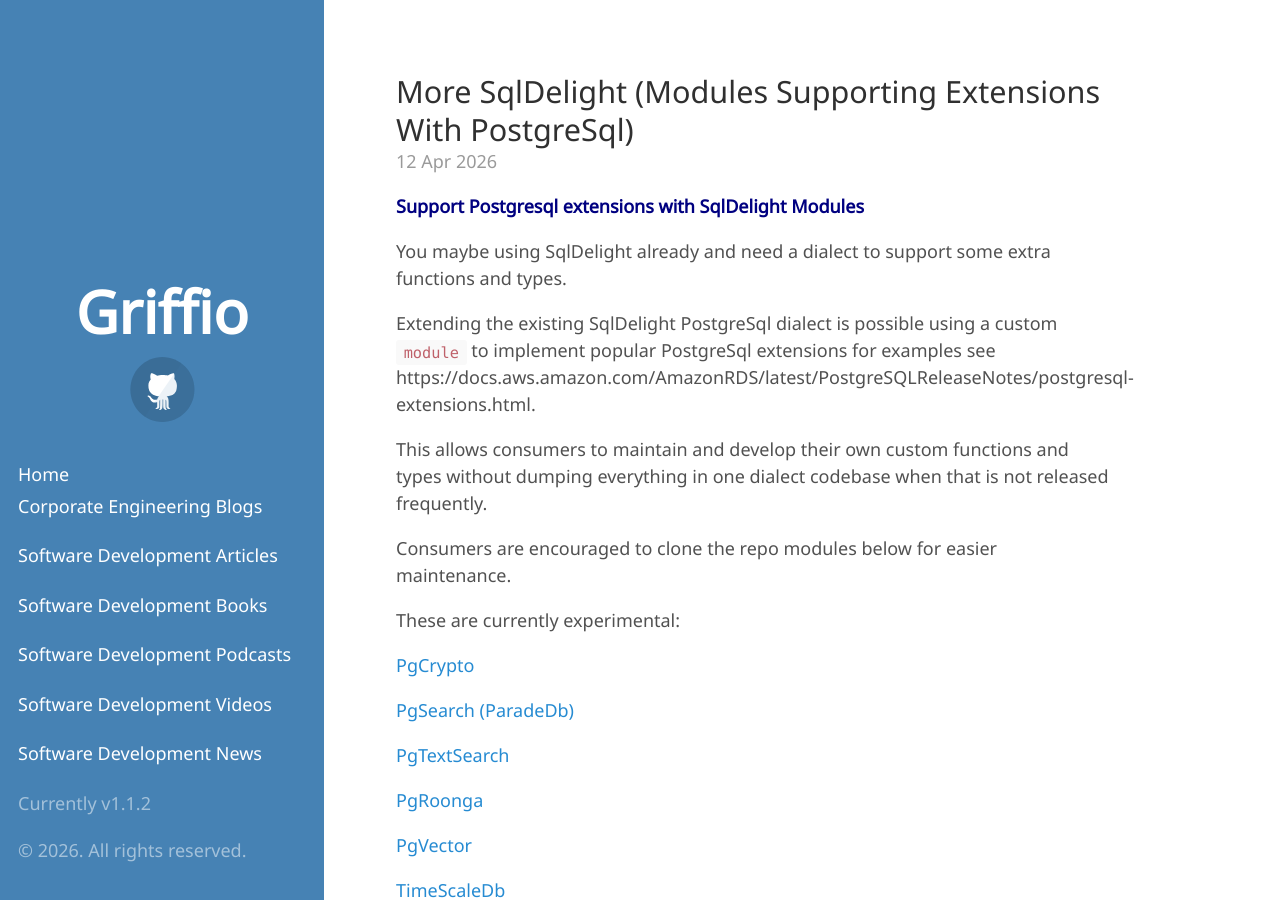
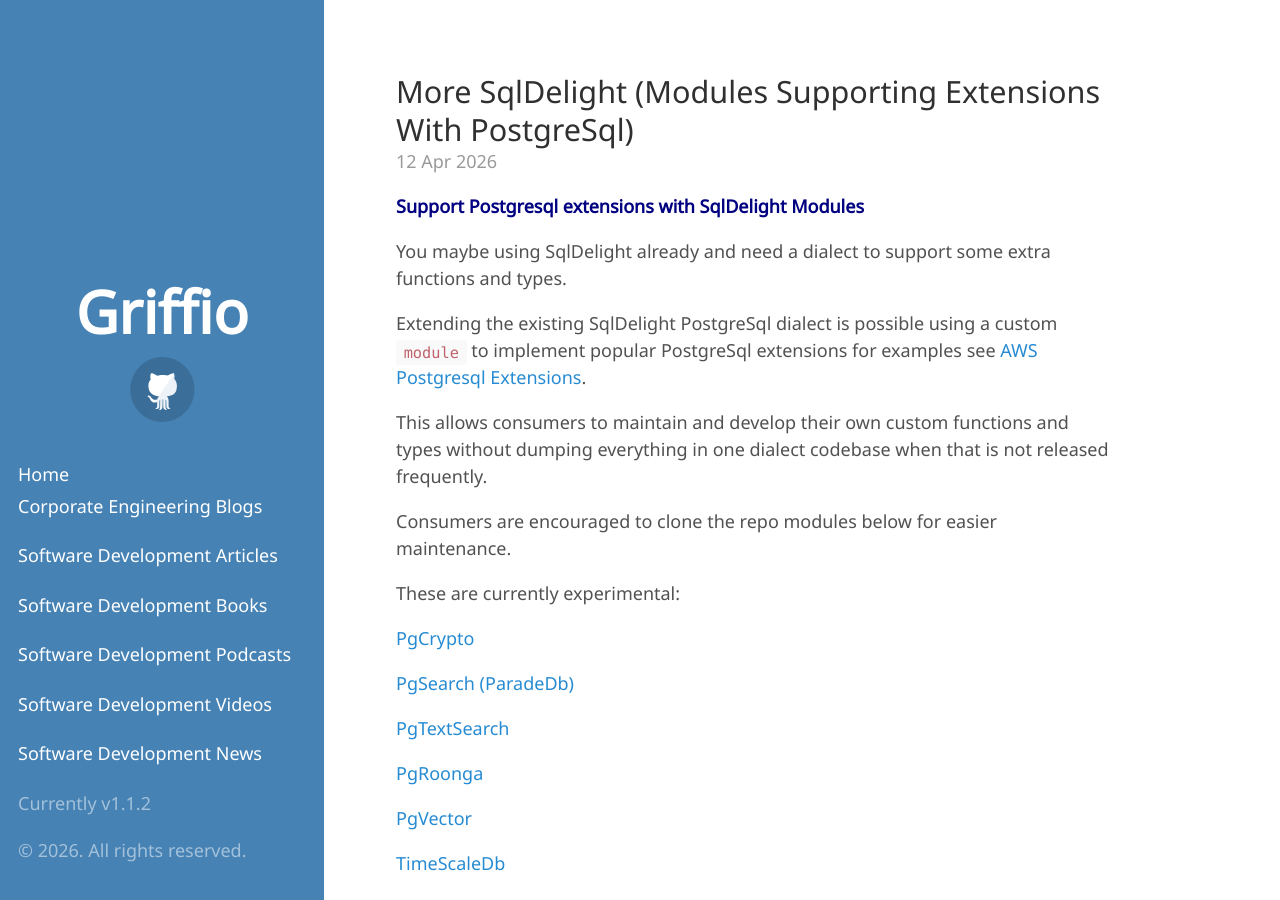
Before and after one commit to griffio/griffio.github.io, a Jekyll site: the page built from _posts/2026-04-12-More-SqlDelight-Modules-Supporting-Extensions-With-PostgreSql.md, in a window 1280 px wide and 900 px high. Built offline with Jekyll 4.4.1, drawn with Linux system fonts in a browser that asks for light colours; some web fonts are replaced; some of the changed lines change nothing that is shown.

Commit message:
Update 2026-04-12-More-SqlDelight-Modules-Supporting-Extensions-With-PostgreSql.md
fix link

```diff
--- a/_posts/2026-04-12-More-SqlDelight-Modules-Supporting-Extensions-With-PostgreSql.md
+++ b/_posts/2026-04-12-More-SqlDelight-Modules-Supporting-Extensions-With-PostgreSql.md
@@ -11,7 +11,7 @@
 
 You maybe using SqlDelight already and need a dialect to support some extra functions and types.
 
-Extending the existing SqlDelight PostgreSql dialect is possible using a custom `module` to implement popular PostgreSql extensions for examples see https://docs.aws.amazon.com/AmazonRDS/latest/PostgreSQLReleaseNotes/postgresql-extensions.html.
+Extending the existing SqlDelight PostgreSql dialect is possible using a custom `module` to implement popular PostgreSql extensions for examples see [AWS Postgresql Extensions](https://docs.aws.amazon.com/AmazonRDS/latest/PostgreSQLReleaseNotes/postgresql-extensions.html).
 
 This allows consumers to maintain and develop their own custom functions and types without dumping everything in one dialect codebase when that is not released frequently.
 
```
